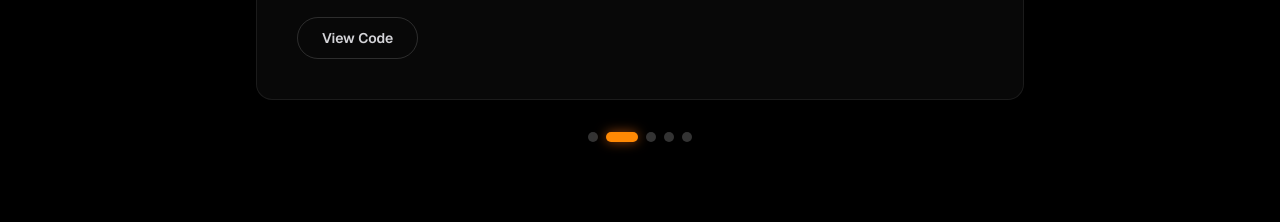
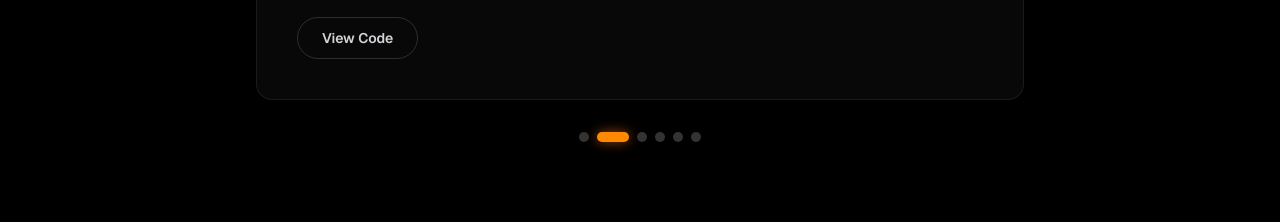
Before and after one commit to amart47-clemson/aj-porfolio, a Next.js app: page / in a window 1280 px wide. Shown: the part 2240-2462 px from the top of the page. Built offline with nearby package versions, Linux system fonts and the light colour scheme.

Commit message:
Add Threat Intelligence Dashboard project

```diff
--- a/src/components/ProjectCarousel.tsx
+++ b/src/components/ProjectCarousel.tsx
@@ -43,6 +43,11 @@ export function ProjectCarousel() {
   const fadeTimeoutRef = useRef<ReturnType<typeof setTimeout> | null>(null);
   const pauseUntilRef = useRef(0);
   const project = projects[activeIndex];
+  const isCyan = project.accentColor === "#00d4ff";
+
+  const cardHoverClass = isCyan
+    ? "hover:border-[#00d4ff]/30 hover:bg-white/[0.06] hover:shadow-[0_12px_40px_rgba(0,212,255,0.12),0_0_0_1px_rgba(0,212,255,0.15)]"
+    : "hover:border-orange-500/30 hover:bg-white/[0.06] hover:shadow-[0_12px_40px_rgba(249,115,22,0.12),0_0_0_1px_rgba(249,115,22,0.15)]";
 
   const goTo = useCallback((index: number) => {
     const nextIndex = (index + projects.length) % projects.length;
@@ -118,35 +123,76 @@ export function ProjectCarousel() {
         <article
           className={`group mx-auto flex min-h-[420px] w-full max-w-3xl flex-col rounded-2xl border border-white/8 bg-white/[0.03] p-6 transition-all duration-300 ease-in-out sm:min-h-[400px] sm:p-10 ${
             visible ? "opacity-100" : "opacity-0"
-          } hover:-translate-y-1.5 hover:border-orange-500/30 hover:bg-white/[0.06] hover:shadow-[0_12px_40px_rgba(249,115,22,0.12),0_0_0_1px_rgba(249,115,22,0.15)]`}
+          } hover:-translate-y-1.5 ${cardHoverClass}`}
           style={{
             transitionProperty:
               "opacity, transform, box-shadow, border-color, background-color",
           }}
         >
-          <div className="mb-5 h-px w-16 bg-gradient-to-r from-orange-400 to-amber-500 transition-all duration-300 group-hover:w-24" />
+          <div
+            className={`mb-5 h-px w-16 bg-gradient-to-r transition-all duration-300 group-hover:w-24 ${
+              isCyan ? "from-[#00d4ff] to-cyan-300" : "from-orange-400 to-amber-500"
+            }`}
+          />
 
-          <p className="text-sm font-medium uppercase tracking-widest text-orange-400/80">
+          <p
+            className={`text-sm font-medium uppercase tracking-widest ${
+              isCyan ? "text-[#00d4ff]/80" : "text-orange-400/80"
+            }`}
+          >
             Featured Project
           </p>
           <h3 className="mt-2 text-2xl font-bold text-white sm:text-3xl">
             {project.title}
           </h3>
+          {project.tagline && (
+            <p
+              className={`mt-1 text-sm font-medium ${
+                isCyan ? "text-[#00d4ff]/90" : "text-orange-300/90"
+              }`}
+            >
+              {project.tagline}
+            </p>
+          )}
 
           <ul className="mt-5 flex flex-wrap gap-2">
             {project.tags.map((tag) => (
               <li
                 key={tag}
-                className="rounded-full border border-white/8 bg-white/[0.04] px-3 py-1 text-xs text-zinc-300"
+                className={`rounded-full border bg-white/[0.04] px-3 py-1 text-xs text-zinc-300 ${
+                  isCyan ? "border-[#00d4ff]/20" : "border-white/8"
+                }`}
               >
                 {tag}
               </li>
             ))}
           </ul>
 
-          <p className="mt-6 flex-1 text-base leading-relaxed text-zinc-400">
+          <p
+            className={`mt-6 text-base leading-relaxed text-zinc-400 ${
+              !project.highlights ? "flex-1" : ""
+            }`}
+          >
             {project.description}
           </p>
+
+          {project.highlights && (
+            <ul className="mt-4 flex-1 space-y-2.5">
+              {project.highlights.map((item) => (
+                <li
+                  key={item}
+                  className="flex gap-2.5 text-sm leading-relaxed text-zinc-400"
+                >
+                  <span
+                    className={`mt-2 h-1 w-1 shrink-0 rounded-full ${
+                      isCyan ? "bg-[#00d4ff]/80" : "bg-orange-400/80"
+                    }`}
+                  />
+                  {item}
+                </li>
+              ))}
+            </ul>
+          )}
 
           <div className="mt-8 flex flex-wrap gap-3 border-t border-white/8 pt-6">
             {project.live && (
@@ -158,7 +204,11 @@ export function ProjectCarousel() {
                     ? undefined
                     : "noopener noreferrer"
                 }
-                className="inline-flex items-center justify-center rounded-full bg-gradient-to-r from-orange-500 to-amber-500 px-6 py-2.5 text-sm font-semibold text-white shadow-[0_0_24px_rgba(249,115,22,0.2)] transition-all hover:shadow-[0_0_32px_rgba(249,115,22,0.3)]"
+                className={`inline-flex items-center justify-center rounded-full px-6 py-2.5 text-sm font-semibold text-white transition-all ${
+                  isCyan
+                    ? "bg-gradient-to-r from-[#00d4ff] to-cyan-400 shadow-[0_0_24px_rgba(0,212,255,0.2)] hover:shadow-[0_0_32px_rgba(0,212,255,0.3)]"
+                    : "bg-gradient-to-r from-orange-500 to-amber-500 shadow-[0_0_24px_rgba(249,115,22,0.2)] hover:shadow-[0_0_32px_rgba(249,115,22,0.3)]"
+                }`}
               >
                 Live Demo
               </a>
@@ -167,7 +217,11 @@ export function ProjectCarousel() {
               href={project.repo}
               target="_blank"
               rel="noopener noreferrer"
-              className="inline-flex items-center justify-center rounded-full border border-white/15 px-6 py-2.5 text-sm font-semibold text-zinc-300 transition-colors hover:border-orange-500/30 hover:text-white"
+              className={`inline-flex items-center justify-center rounded-full border border-white/15 px-6 py-2.5 text-sm font-semibold text-zinc-300 transition-colors hover:text-white ${
+                isCyan
+                  ? "hover:border-[#00d4ff]/30"
+                  : "hover:border-orange-500/30"
+              }`}
             >
               View Code
             </a>
--- a/src/lib/data.ts
+++ b/src/lib/data.ts
@@ -40,10 +40,13 @@ export const navLinks = [
 
 export type Project = {
   title: string;
+  tagline?: string;
   description: string;
+  highlights?: string[];
   tags: string[];
   repo: string;
   live?: string;
+  accentColor?: string;
 };
 
 export const projects: Project[] = [
@@ -105,6 +108,34 @@ export const projects: Project[] = [
       "Designed and built a personal portfolio from scratch with a futuristic professional aesthetic. Features a typewriter hero animation, animated project carousel, custom orange glowing cursor, Devicon tech stack icons, AWS cert badge, and a responsive layout optimized for recruiters and hiring managers. Deployed on Render.",
     tags: ["Next.js", "React", "TypeScript", "Tailwind CSS", "Render"],
     repo: "https://github.com/amart47-clemson/aj-porfolio",
+  },
+  {
+    title: "Threat Intelligence Dashboard",
+    tagline: "Real-time cybersecurity threat monitoring platform",
+    description:
+      "Built a full-stack threat intelligence platform that ingests live IOC data from AlienVault OTX and AbuseIPDB, enriches indicators with geolocation and confidence scoring, and visualizes threats on an interactive world map. Features an automated ingestion pipeline, custom threat scoring algorithm, and an analyst-style dashboard with live feed ticker, donut chart breakdowns, and animated severity indicators.",
+    highlights: [
+      "Automated threat feed ingestion from OTX and AbuseIPDB on a 30/60 minute scheduler",
+      "Custom IOC scoring algorithm with severity classification (Low / Medium / High / Critical)",
+      "Interactive Leaflet world map with severity-colored glowing markers",
+      "Manual IOC lookup with live API enrichment and cache detection",
+      "CSV export, debounced search, pagination, and expandable score history charts",
+      "Deployed and live on Render with PostgreSQL backend",
+    ],
+    tags: [
+      "Python",
+      "Flask",
+      "PostgreSQL",
+      "React",
+      "Leaflet.js",
+      "Recharts",
+      "APScheduler",
+      "Docker",
+      "Render",
+    ],
+    repo: "https://github.com/amart47-clemson/Threat-Intelligence-Dashboard/tree/main",
+    live: "https://threat-intel-api-8pvm.onrender.com",
+    accentColor: "#00d4ff",
   },
 ];
 
```
Also changed, not shown: 1 other file (tests, documents, lock files or other folders).
